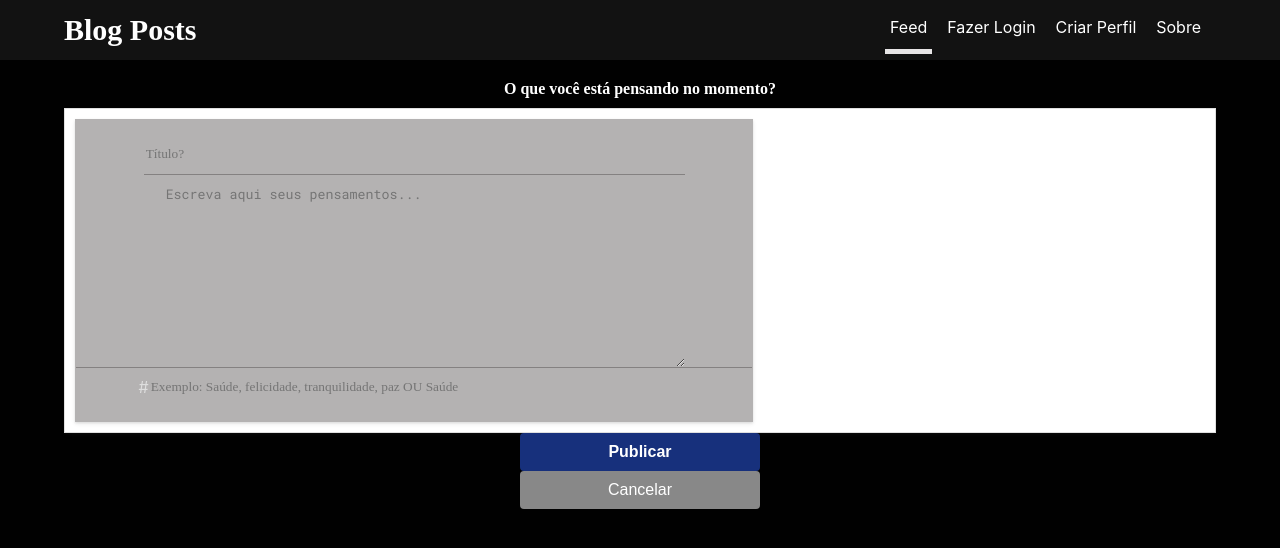
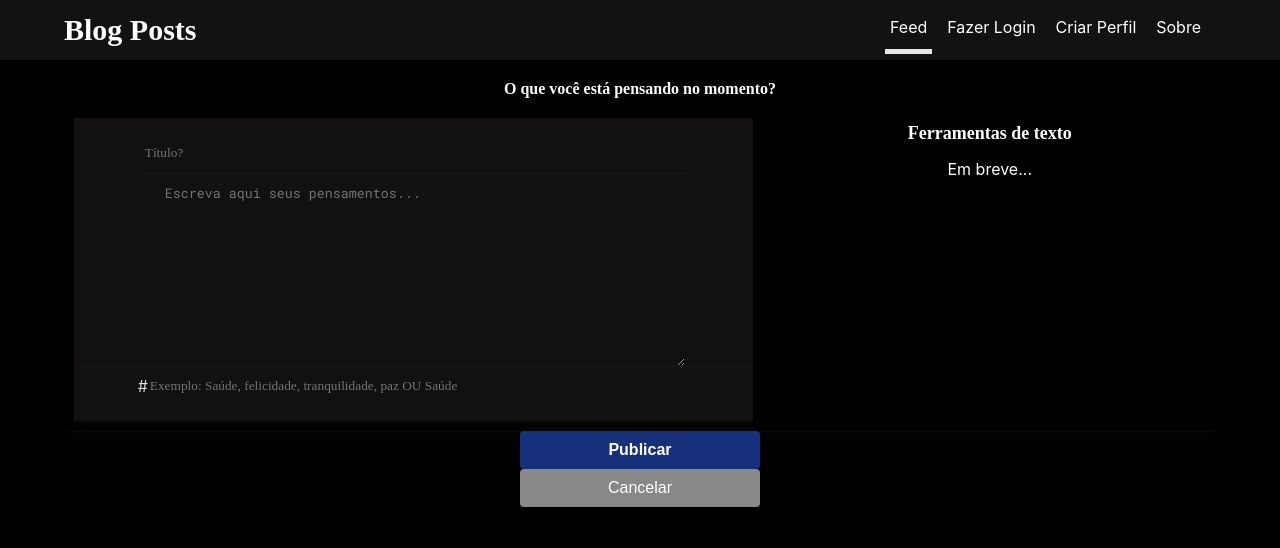
Before and after one commit to RobertRodriguesMartins/blog-posts-front-deploy, a React (Create React App) app: page /posts/create in a window 1280 px wide. Shown: the top 548 px of the page. Built offline with nearby package versions, Linux system fonts and the light colour scheme; no server answers; a web font is replaced by a local one.

Commit message:
FIX<styles>

```diff
--- a/src/index.css
+++ b/src/index.css
@@ -301,8 +301,6 @@ a {
   align-items: flex-start;
   width: 90%;
   box-shadow: 0 1px 2px rgb(50 50 50 / 10%), 0 2px 4px rgb(60 60 60 / 10%);
-  border: 1px solid rgba(223, 223, 223, 1);
-  background: rgba(255, 255, 255, 1);
 }
 
 .publish-button {
```
